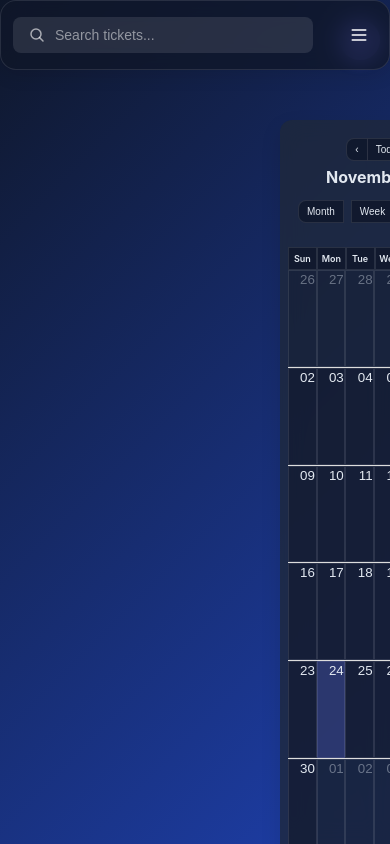
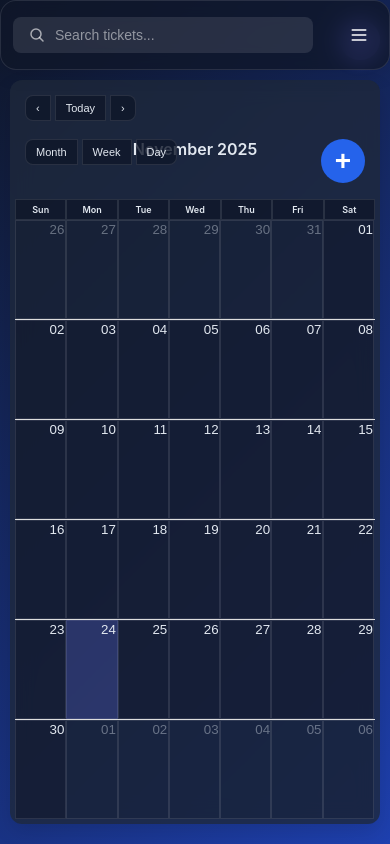
Before and after one commit to markh55/ticket-system, a React (Create React App) app in the folder frontend/: page /calendar in a window 390 px wide. Built offline with nearby package versions, Linux system fonts and the light colour scheme.

Commit message:
fixed mobile calendar view

```diff
--- a/frontend/src/components/Calendar/Calendar.css
+++ b/frontend/src/components/Calendar/Calendar.css
@@ -8,10 +8,12 @@
 
 .calendar-content {
   flex: 1;
-  margin-left: 320px;
-  padding: 40px;
+  padding: 20px;
+  padding-top: 100px;
+  padding-left: 280px;
   height: 100vh;
   overflow-y: auto;
+  box-sizing: border-box;
 }
 
 .rbc-calendar {
@@ -20,16 +22,19 @@
   border-radius: 16px;
   padding: 20px;
   box-shadow: 0 8px 20px rgba(0, 0, 0, 0.12);
-  height: calc(100vh - 80px);
+  height: calc(100vh - 140px);
   color: #e2e8f0;
+  width: 100%;
+  box-sizing: border-box;
 }
 
 .rbc-header {
   background: rgba(99, 102, 241, 0.2);
-  padding: 12px;
+  padding: 12px 4px;
   font-weight: 600;
   color: #e2e8f0;
   border: none;
+  font-size: 14px;
 }
 
 .rbc-month-view {
@@ -40,6 +45,7 @@
 .rbc-month-row {
   background: transparent;
   border-color: rgba(255, 255, 255, 0.1);
+  min-height: 80px;
 }
 
 .rbc-day-bg {
@@ -58,6 +64,7 @@
 .rbc-date-cell {
   color: #e2e8f0;
   padding: 8px;
+  font-size: 13px;
 }
 
 .rbc-off-range {
@@ -68,6 +75,8 @@
   background-color: rgba(99, 102, 241, 0.8);
   border-radius: 4px;
   border: none;
+  padding: 2px 5px;
+  font-size: 12px;
 }
 
 .rbc-event:hover {
@@ -79,6 +88,16 @@
   margin-bottom: 20px;
   position: relative;
   z-index: 10;
+  display: flex;
+  justify-content: space-between;
+  align-items: center;
+  flex-wrap: wrap;
+  gap: 10px;
+}
+
+/* Move the add button (plus) to the right */
+.rbc-toolbar .rbc-btn-group:last-child {
+  margin-left: auto;
 }
 
 .rbc-toolbar button {
@@ -92,6 +111,7 @@
   pointer-events: auto;
   position: relative;
   z-index: 10;
+  font-size: 14px;
 }
 
 .rbc-toolbar button:hover {
@@ -108,6 +128,7 @@
   color: #e2e8f0;
   font-weight: 600;
   font-size: 18px;
+  flex-shrink: 0;
 }
 
 .modal-overlay {
@@ -132,6 +153,8 @@
   max-width: 500px;
   box-shadow: 0 8px 20px rgba(0, 0, 0, 0.3);
   border: 1px solid rgba(255, 255, 255, 0.1);
+  max-height: 90vh;
+  overflow-y: auto;
 }
 
 .modal-content h2 {
@@ -160,6 +183,7 @@
   background: rgba(15, 23, 42, 0.6);
   color: #e2e8f0;
   font-size: 14px;
+  box-sizing: border-box;
 }
 
 .form-group input:focus,
@@ -229,6 +253,28 @@
   transform: scale(1.05);
 }
 
+/* Responsive Design */
+@media (max-width: 1200px) {
+  .rbc-header {
+    font-size: 12px;
+    padding: 10px 3px;
+  }
+
+  .rbc-date-cell {
+    font-size: 12px;
+    padding: 6px;
+  }
+
+  .rbc-toolbar-label {
+    font-size: 16px;
+  }
+
+  .rbc-toolbar button {
+    padding: 6px 12px;
+    font-size: 13px;
+  }
+}
+
 @media (max-width: 768px) {
   .calendar-sidebar {
     display: none !important;
@@ -236,22 +282,81 @@
 
   .calendar-content {
     margin-left: 0 !important;
-    padding: 0 10px !important;
-    padding-top: 90px !important;
+    padding: 10px !important;
+    padding-top: 80px !important;
+    padding-left: 10px !important;
     height: 100vh;
     overflow: hidden;
   }
 
   .rbc-calendar {
     height: calc(100vh - 100px) !important;
-    font-size: 11px;
+    padding: 10px;
+    border-radius: 12px;
+  }
+
+  /* Hide desktop spacer on mobile */
+  .toolbar-spacer {
+    display: none !important;
+  }
+
+  /* Plus button - make it a bit smaller */
+  .add-event-btn {
+    width: 44px !important;
+    height: 44px !important;
+    font-size: 28px !important;
+    font-weight: bold !important;
+  }
+
+  .rbc-toolbar .rbc-btn-group button {
+    padding: 6px 10px !important;
+    font-size: 11px !important;
+  }
+
+  /* Make date bigger */
+  .rbc-toolbar-label {
+    font-size: 16px !important;
+    font-weight: 600 !important;
+  }
+
+  .rbc-toolbar {
+    flex-direction: row !important;
+    justify-content: space-between !important;
+    gap: 8px;
     padding: 8px;
-    border-radius: 12px;
+    margin-bottom: 10px;
+    flex-wrap: wrap;
+  }
+
+  .rbc-toolbar > span:first-child,
+  .rbc-toolbar > div:first-child {
+    order: 1;
+    flex: 0 0 auto;
+  }
+
+  .rbc-toolbar > span:nth-child(2),
+  .rbc-toolbar > div:nth-child(2) {
+    order: 2;
+    flex: 1 1 100%;
+    text-align: center;
+    width: 100%;
+  }
+
+  .rbc-toolbar > span:last-child,
+  .rbc-toolbar > div:last-child {
+    order: 3;
+    flex: 0 0 auto;
+    margin-left: 0 !important;
   }
 
   .rbc-month-view {
     background: transparent !important;
     height: 100% !important;
+    font-size: 11px;
+  }
+
+  .rbc-month-row {
+    min-height: 60px !important;
   }
 
   .rbc-day-bg {
@@ -278,7 +383,7 @@
 
   .rbc-date-cell {
     padding: 3px;
-    font-size: 11px;
+    font-size: 10px;
     color: #e2e8f0 !important;
   }
 
@@ -288,20 +393,22 @@
 
   .rbc-toolbar {
     flex-direction: column;
-    gap: 6px;
+    gap: 8px;
     padding: 8px;
-    margin-bottom: 8px;
+    margin-bottom: 10px;
   }
 
   .rbc-toolbar-label {
     font-size: 14px;
     color: #e2e8f0 !important;
+    order: -1;
   }
 
   .rbc-btn-group {
     width: 100%;
     display: flex;
     justify-content: center;
+    gap: 5px;
   }
 
   .rbc-btn-group button {
@@ -325,10 +432,6 @@
     font-size: 9px;
     background: linear-gradient(135deg, #667eea 0%, #764ba2 100%) !important;
     border: none !important;
-  }
-
-  .rbc-month-row {
-    min-height: 70px !important;
   }
 
   .rbc-row-content {
@@ -376,11 +479,21 @@
   .form-row {
     flex-direction: column;
   }
+
+  .modal-actions {
+    flex-direction: column;
+  }
+
+  .btn-cancel,
+  .btn-save,
+  .btn-delete {
+    width: 100%;
+  }
 }
 
 @media (max-width: 480px) {
   .rbc-toolbar-label {
-    font-size: 13px;
+    font-size: 12px;
   }
 
   .rbc-btn-group button {
@@ -390,11 +503,11 @@
 
   .rbc-header {
     font-size: 9px;
-    padding: 5px 1px;
+    padding: 4px 1px;
   }
 
   .rbc-date-cell {
-    font-size: 10px;
+    font-size: 9px;
     padding: 2px;
   }
 
@@ -404,6 +517,10 @@
   }
 
   .rbc-month-row {
-    min-height: 60px !important;
+    min-height: 50px !important;
+  }
+
+  .rbc-calendar {
+    padding: 5px;
   }
 }
--- a/frontend/src/components/Calendar/Calendar.jsx
+++ b/frontend/src/components/Calendar/Calendar.jsx
@@ -82,15 +82,9 @@ export default function CalendarComponent() {
   };
 
   return (
-    <div
-      style={{
-        display: "flex",
-        minHeight: "100vh",
-        background: "linear-gradient(135deg, #0f172a 0%, #1e40af 100%)",
-      }}
-    >
+    <div className="calendar-container">
       <Sidebar className="calendar-sidebar" />
-      <main style={{ flex: 1, padding: "20px", marginLeft: "260px" }}>
+      <main className="calendar-content">
         <Topbar onLogout={handleLogout} />
 
         <Calendar
@@ -98,7 +92,6 @@ export default function CalendarComponent() {
           events={events}
           startAccessor="start"
           endAccessor="end"
-          style={{ height: "calc(100vh - 140px)", marginTop: "100px" }}
           onSelectEvent={handleSelectEvent}
           date={currentDate}
           onNavigate={(date) => setCurrentDate(date)}
--- a/frontend/src/components/Calendar/CalendarToolbar.jsx
+++ b/frontend/src/components/Calendar/CalendarToolbar.jsx
@@ -1,79 +1,109 @@
 import React from "react";
 
-export default function CalendarToolbar({ label, onNavigate, onView, onAddEvent }) {
-    console.log('CalendarToolbar received props:', {
+export default function CalendarToolbar({
   label,
-        hasOnNavigate: !!onNavigate,
-        hasOnView: !!onView,
-        hasOnAddEvent: !!onAddEvent
-    });
-
+  onNavigate,
+  onView,
+  onAddEvent,
+}) {
   const handleNavigate = (action) => {
-        console.log('Navigate clicked:', action);
     if (onNavigate) {
       onNavigate(action);
-        } else {
-            console.error('onNavigate is not defined!');
     }
   };
 
   const handleView = (view) => {
-        console.log('View clicked:', view);
     if (onView) {
       onView(view);
-        } else {
-            console.error('onView is not defined!');
     }
   };
 
   const handleAddEvent = () => {
-        console.log('Add event clicked');
     if (onAddEvent) {
       onAddEvent();
-        } else {
-            console.error('onAddEvent is not defined!');
     }
   };
 
   return (
-        <div className="rbc-toolbar" style={{ position: "relative", padding: "10px", display: "flex", alignItems: "center", justifyContent: "space-between" }}>
-
-            {/* Left: Navigation */}
+    <div className="rbc-toolbar" style={{ padding: "10px" }}>
+      {/* Row 1: Nav buttons TOP LEFT */}
+      <div style={{ marginBottom: "10px" }}>
         <div className="rbc-btn-group">
-                <button type="button" onClick={() => handleNavigate("PREV")}>‹</button>
-                <button type="button" onClick={() => handleNavigate("TODAY")}>Today</button>
-                <button type="button" onClick={() => handleNavigate("NEXT")}>›</button>
+          <button type="button" onClick={() => handleNavigate("PREV")}>
+            ‹
+          </button>
+          <button type="button" onClick={() => handleNavigate("TODAY")}>
+            Today
+          </button>
+          <button type="button" onClick={() => handleNavigate("NEXT")}>
+            ›
+          </button>
+        </div>
       </div>
 
-            {/* Center: Label */}
-            <span className="rbc-toolbar-label" style={{ fontWeight: "bold", fontSize: "16px" }}>{label}</span>
+      {/* Row 2: Three separate positioned sections */}
+      <div style={{ position: "relative", minHeight: "40px" }}>
+        {/* Left: View buttons */}
+        <div style={{ position: "absolute", left: 0 }}>
+          <div className="rbc-btn-group">
+            <button type="button" onClick={() => handleView("month")}>
+              Month
+            </button>
+            <button type="button" onClick={() => handleView("week")}>
+              Week
+            </button>
+            <button type="button" onClick={() => handleView("day")}>
+              Day
+            </button>
+          </div>
+        </div>
 
-            {/* Right: Views + Add button */}
-            <div className="rbc-btn-group" style={{ display: "flex", alignItems: "center", gap: "8px" }}>
-                <button type="button" onClick={() => handleView("month")}>Month</button>
-                <button type="button" onClick={() => handleView("week")}>Week</button>
-                <button type="button" onClick={() => handleView("day")}>Day</button>
+        {/* Center: Date */}
+        <div
+          style={{
+            position: "absolute",
+            left: "50%",
+            transform: "translateX(-50%)",
+            display: "flex",
+            alignItems: "center",
+          }}
+        >
+          <span
+            className="rbc-toolbar-label"
+            style={{
+              fontWeight: "bold",
+              fontSize: "16px",
+              color: "#e2e8f0",
+            }}
+          >
+            {label}
+          </span>
+        </div>
 
-                {/* + Button */}
+        {/* Right: Plus button */}
+        <div style={{ position: "absolute", right: 0 }}>
           <button
             onClick={handleAddEvent}
+            className="add-event-btn"
             style={{
               background: "#2563eb",
               color: "#fff",
               borderRadius: "50%",
-                        width: "36px",
-                        height: "36px",
+              width: "40px",
+              height: "40px",
               fontSize: "22px",
               border: "none",
               cursor: "pointer",
               display: "flex",
               alignItems: "center",
               justifyContent: "center",
+              flexShrink: 0,
             }}
           >
             +
           </button>
         </div>
       </div>
+    </div>
   );
 }
```
Lines whose indentation alone changed are shown as unchanged.
